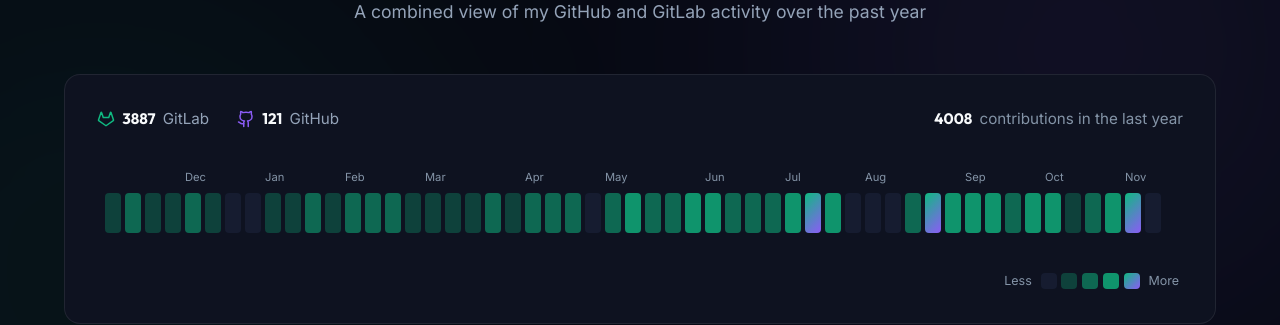
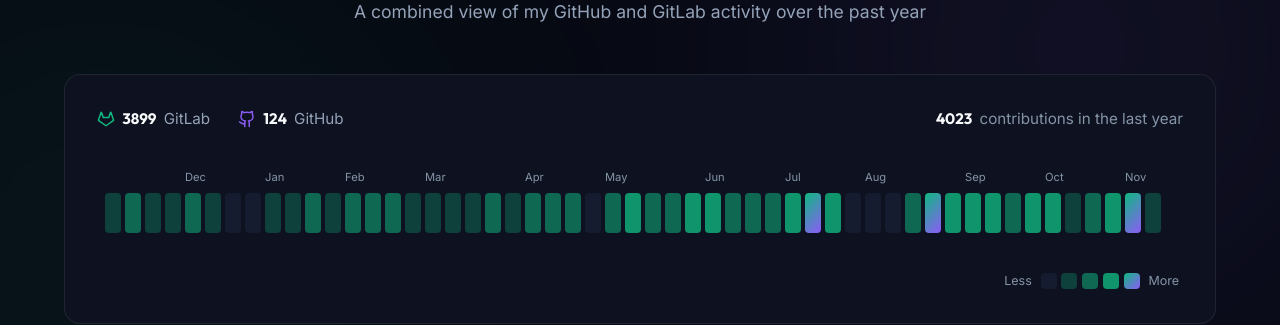
Before and after one commit to NickBourque/NickBourque.github.io, a Jekyll site: the page built from index.html, in a window 1280 px wide and 900 px high, scrolled down 2054 px. Shown: the part 151-476 px from the top of the window. Built offline with Jekyll 4.4.1, drawn with Linux system fonts in a browser that asks for light colours; nearby versions of some CDN libraries.

Commit message:
chore: refresh contributions data

```diff
--- a/_data/contributions.json
+++ b/_data/contributions.json
@@ -1,9 +1,9 @@
 {
-  "generated": "2026-11-10",
+  "generated": "2026-11-11",
   "totals": {
-    "github": 121,
-    "gitlab": 3887,
-    "combined": 4008
+    "github": 124,
+    "gitlab": 3899,
+    "combined": 4023
   },
   "max": 214,
   "weeks": [
@@ -426,10 +426,10 @@
     {
       "weekStart": "2026-11-08",
       "monthLabel": "",
-      "gh": 0,
-      "gl": 0,
-      "total": 0,
-      "level": 0
+      "gh": 3,
+      "gl": 12,
+      "total": 15,
+      "level": 1
     }
   ]
 }
```
